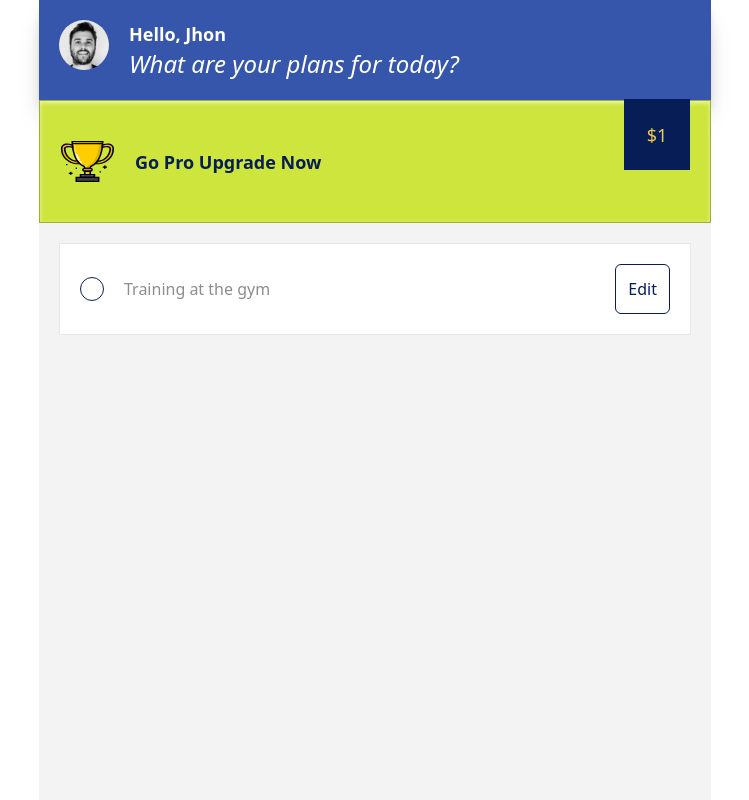
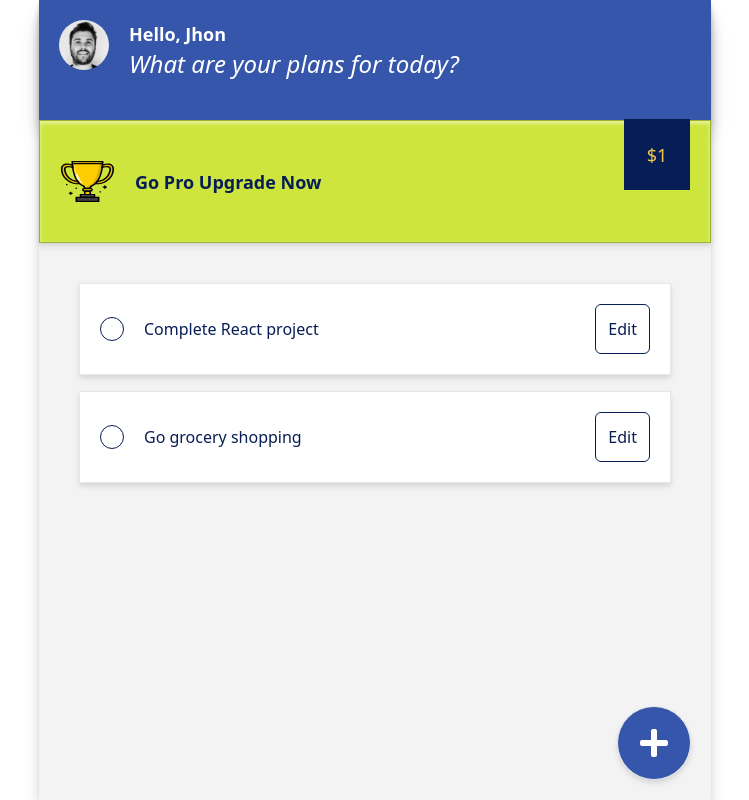
Before and after one commit to Chizycodes/todo-app-test, a React (Vite) app: page / in a window 1280 px wide. Shown: the whole page, without its empty margins (265-1014 px from the left). Built offline with nearby package versions, Linux system fonts and the light colour scheme.

Commit message:
Add task feature

```diff
--- a/src/App.tsx
+++ b/src/App.tsx
@@ -1,11 +1,12 @@
+import EditTask from "./pages/EditTask";
 import ToDo from "./pages/ToDo";
+import { useTodo } from "./context/todo-context";
 
 function App() {
+	const { showTaskInput } = useTodo();
 	return (
-		<div className="w-full">
-			<div className="max-w-2xl mx-auto bg-[#F3F3F3] h-screen">
-				<ToDo />
-			</div>
+		<div className="h-screen max-h-screen overflow-hidden">
+			<div className="max-w-2xl w-full mx-auto bg-[#F3F3F3] h-full flex">{showTaskInput ? <EditTask /> : <ToDo />}</div>
 		</div>
 	);
 }
--- a/src/components/Header/index.tsx
+++ b/src/components/Header/index.tsx
@@ -4,7 +4,7 @@ import TrophyImage from "../../assets/trophy.svg";
 const Header = () => {
 	return (
 		<div>
-			<div className="bg-lightBlue flex items-start gap-5 w-full  p-5 text-white drop-shadow-xl shadow-xl shadow-[#00000026]">
+			<div className="bg-lightBlue flex items-start gap-5 w-full  p-5 text-white drop-shadow-xl shadow-xl shadow-[#00000026] min-h-[120px]">
 				<img src={AvatarImage} alt="Avatar" />
 				<div>
 					<h1 className="text-lg font-bold">Hello, Jhon</h1>
--- a/src/components/TodoList/TodoItem.tsx
+++ b/src/components/TodoList/TodoItem.tsx
@@ -1,23 +1,27 @@
 import { FaCheck } from "react-icons/fa6";
+import { TaskType } from "../../context/todo-context";
+import { useTodo } from "../../context/todo-context";
 
-const TodoItem = ({ isComplete = false, todo }) => {
+const TodoItem = ({ task }: { task: TaskType }) => {
+	const { setShowTaskInput, toggleComplete } = useTodo();
 	return (
-		<div>
-			<div className="bg-white border border-[#E7E7E7] p-5 flex justify-between gap-5">
+		<div className="bg-white border border-[#E7E7E7] p-5 flex justify-between gap-5 mb-4">
 			<div className="flex gap-5 items-center">
 				<div
 					className={`h-[24px] w-[24px] rounded-full border-[1.5px] flex items-center justify-center ${
-							isComplete ? "bg-[#53DA69] border-[#49C25D]" : "bg-white  border-darkBlue"
+						task?.isComplete ? "bg-[#53DA69] border-[#49C25D]" : "bg-white  border-darkBlue"
 					}`}
+					onClick={() => toggleComplete(task.id)}
 				>
-						{isComplete && <FaCheck color="#399649" className="" />}
+					{task?.isComplete && <FaCheck color="#399649" className="" />}
 				</div>
-					<p className={`text-textGray text-base font-medium ${isComplete ? "line-through" : ""}`}>
-						Training at the gym
+				<p className={`text-base font-medium ${task?.isComplete ? "line-through text-textGray" : "text-darkBlue"}`}>
+					{task?.taskName}
 				</p>
 			</div>
-				<button className="border border-darkBlue p-3 rounded-md text-darkBlue">Edit</button>
-			</div>
+			<button className="border border-darkBlue p-3 rounded-md text-darkBlue" onClick={() => setShowTaskInput(true)}>
+				Edit
+			</button>
 		</div>
 	);
 };
--- a/src/components/TodoList/index.tsx
+++ b/src/components/TodoList/index.tsx
@@ -1,9 +1,21 @@
+import { FaPlus } from "react-icons/fa";
 import TodoItem from "./TodoItem";
+import { useTodo } from "../../context/todo-context";
 
-const TodoList = ({ isComplete = false, todo = {} }) => {
+const TodoList = () => {
+	const { tasks, setShowTaskInput } = useTodo();
+
 	return (
-		<div>
-			<TodoItem isComplete={isComplete} todo={todo} />
+		<div className="overflow-y-auto h-[calc(100%-80px)]">
+			<div className="p-5 ">
+				{tasks?.length ? tasks.map((task) => <TodoItem task={task} key={task?.id} />) : <p>No tasks available</p>}
+			</div>
+
+			<div className="absolute bottom-5 right-5">
+				<button className="bg-lightBlue p-5 rounded-full border boder-[#123EB1]" onClick={() => setShowTaskInput(true)}>
+					<FaPlus color="white" size="32px" />
+				</button>
+			</div>
 		</div>
 	);
 };
--- /dev/null
+++ b/src/context/todo-context.tsx
@@ -0,0 +1,63 @@
+/* eslint-disable react-refresh/only-export-components */
+import { createContext, useState, useContext, ReactNode } from "react";
+import { v4 as uuidv4 } from "uuid";
+
+export type TaskType = {
+	id: string;
+	taskName: string;
+	isComplete: boolean;
+};
+
+interface TodoContextType {
+	tasks: TaskType[];
+	addTask: (taskName: string) => void;
+	toggleComplete: (taskId: string) => void;
+	removeTask: (taskId: string) => void;
+	showTaskInput: boolean;
+	setShowTaskInput: (show: boolean) => void;
+}
+
+const TodoContext = createContext<TodoContextType | undefined>(undefined);
+
+interface TodoProviderProps {
+	children: ReactNode;
+}
+
+export const TodoProvider = ({ children }: TodoProviderProps) => {
+	const [tasks, setTasks] = useState<TaskType[]>([
+		{ id: "1", taskName: "Complete React project", isComplete: false },
+		{ id: "2", taskName: "Go grocery shopping", isComplete: false },
+	]);
+	const [showTaskInput, setShowTaskInput] = useState(false);
+
+	const addTask = (taskName: string) => {
+		const newTask: TaskType = {
+			id: uuidv4(),
+			taskName,
+			isComplete: false,
+		};
+		setTasks((prev) => [...prev, newTask]);
+	};
+
+	const toggleComplete = (taskId: string) => {
+		setTasks(tasks.map((task) => (task.id === taskId ? { ...task, isComplete: !task.isComplete } : task)));
+	};
+
+	const removeTask = (taskId: string) => {
+		setTasks(tasks.filter((task) => task.id !== taskId));
+	};
+
+	return (
+		<TodoContext.Provider value={{ tasks, addTask, toggleComplete, removeTask, showTaskInput, setShowTaskInput }}>
+			{children}
+		</TodoContext.Provider>
+	);
+};
+
+export const useTodo = (): TodoContextType => {
+	const context = useContext(TodoContext);
+	if (!context) {
+		throw new Error("useTodo must be used within a TodoProvider");
+	}
+	return context;
+};
--- a/src/main.tsx
+++ b/src/main.tsx
@@ -2,9 +2,15 @@ import { StrictMode } from 'react'
 import { createRoot } from 'react-dom/client'
 import App from './App.tsx'
 import './index.css'
+import { TodoProvider } from './context/todo-context.tsx'
+import { ToastContainer } from 'react-toastify'
+import "react-toastify/dist/ReactToastify.css";
 
-createRoot(document.getElementById('root')!).render(
-  <StrictMode>
-    <App />
-  </StrictMode>,
-)
+createRoot(document.getElementById("root")!).render(
+	<StrictMode>
+		<TodoProvider>
+			<App />
+			<ToastContainer />
+		</TodoProvider>
+	</StrictMode>
+);
--- a/src/pages/EditTask.tsx
+++ b/src/pages/EditTask.tsx
@@ -1,5 +1,82 @@
+import { useState } from "react";
+import { useTodo } from "../context/todo-context";
+import { toast } from "react-toastify";
+
 const EditTask = () => {
-	return <div>EditTask</div>;
+	const { tasks, addTask, removeTask, setShowTaskInput } = useTodo();
+	const [taskName, setTaskName] = useState("");
+	const [editingTaskId, setEditingTaskId] = useState<string | null>(null);
+
+	// Handle input change for task name
+	const handleChange = (e: React.ChangeEvent<HTMLInputElement>) => {
+		setTaskName(e.target.value);
+	};
+
+	// Save the task (either add or update task)
+	const handleSave = () => {
+		if (!taskName.trim()) {
+			return toast.error("Please enter task name");
+		}
+
+		if (editingTaskId) {
+			// Update the task
+			const updatedTasks = tasks.map((task) => (task.id === editingTaskId ? { ...task, taskName } : task));
+		} else {
+			// Add a new task
+			addTask(taskName);
+		}
+		setTaskName("");
+		setShowTaskInput(false);
+	};
+
+	// Remove the task
+	const handleDelete = () => {
+		if (editingTaskId) {
+			removeTask(editingTaskId);
+			setTaskName("");
+			setEditingTaskId(null);
+		}
+		setShowTaskInput(false);
+	};
+
+	return (
+		<div className="relative h-full w-full">
+			<div className="bg-lightBlue w-full flex items-center justify-center  p-5 text-white drop-shadow-xl shadow-xl shadow-[#00000026] min-h-[120px]">
+				<h1 className="text-2xl font-bold">Edit Task</h1>
+			</div>
+
+			<div className="p-5">
+				<div>
+					<label htmlFor="taskName" className="text-darkBlue text-base ">
+						Task Name
+					</label>
+					<input
+						type="text"
+						name="taskName"
+						placeholder="Enter task name"
+						value={taskName}
+						onChange={handleChange}
+						className="border border-[#CBCBCB] p-3 rounded-md w-full mt-3  focus:border-lightBlue focus:"
+					/>
+				</div>
+
+				<div className="flex gap-10 absolute bottom-2 left-0 right-0 w-full p-5">
+					<button
+						className="bg-red p-3 rounded-md text-white w-full max-w-[120px] mt-5 border-2 border-[#720D0D] shadow-inner shadow-[#A8B5DE80]"
+						onClick={handleDelete}
+					>
+						Delete
+					</button>
+					<button
+						className="border border-darkBlue bg-lightBlue p-3 rounded-md w-full mt-5 text-white shadow-inner shadow-[#A8B5DE80]"
+						onClick={handleSave}
+					>
+						Save
+					</button>
+				</div>
+			</div>
+		</div>
+	);
 };
 
 export default EditTask;
--- a/src/pages/ToDo.tsx
+++ b/src/pages/ToDo.tsx
@@ -3,7 +3,7 @@ import TodoList from "../components/TodoList";
 
 const ToDo = () => {
 	return (
-		<div>
+		<div className="relative h-full drop-shadow-md shadow-lg shadow-[#00000040] w-full">
 			<Header />
 			<div className="p-5">
 				<TodoList />
```
Also changed, not shown: package.json (+6 -1 lines), 1 other file (tests, documents, lock files or other folders). Lines whose indentation alone changed are shown as unchanged.
